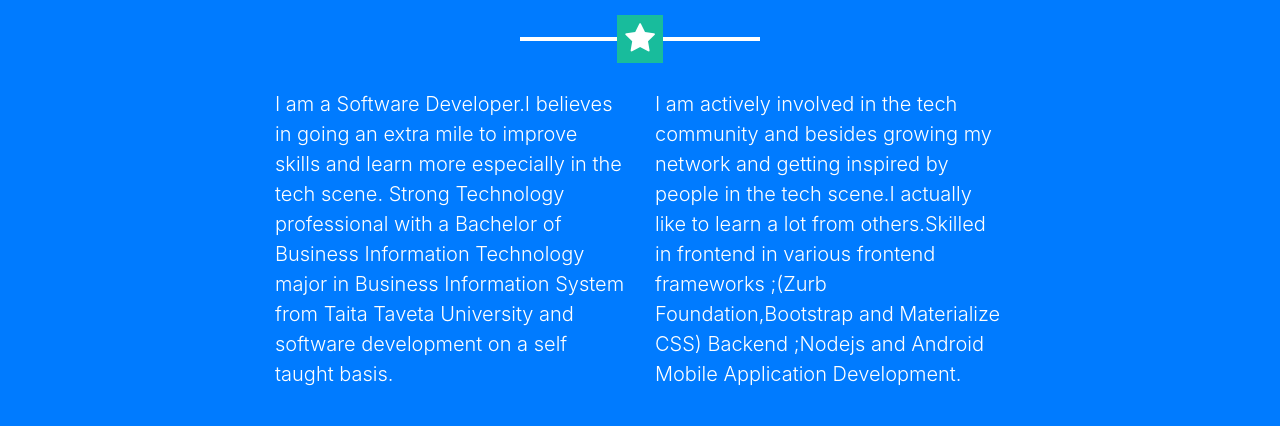
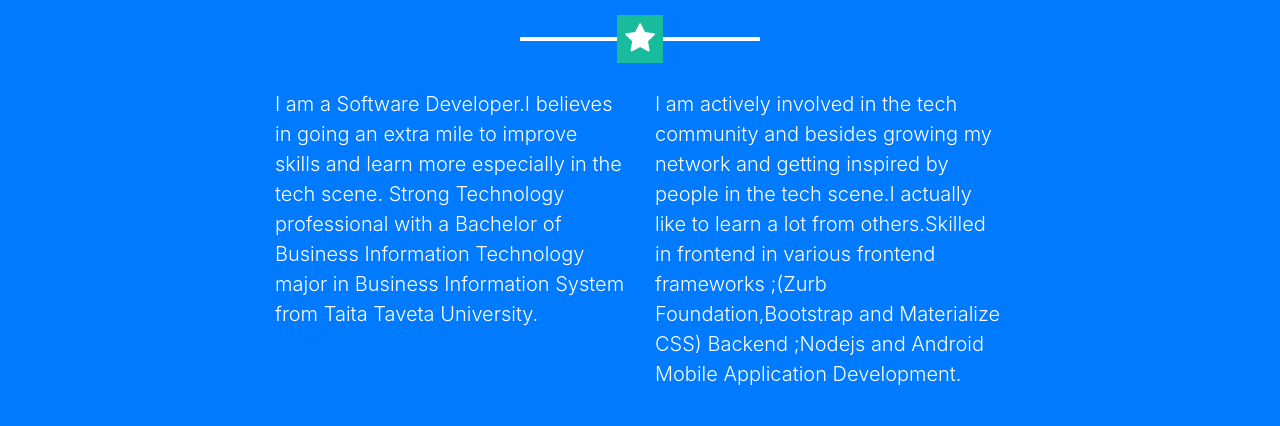
Before and after one commit to michaelanjia/michaelanjia.github.io, a website with bundled scripts: page index.html in a window 1280 px wide. Shown: the part 1611-2037 px from the top of the page. Built offline with nearby package versions, Linux system fonts and the light colour scheme.

Commit message:
updated profile

```diff
--- a/index.html
+++ b/index.html
@@ -120,7 +120,7 @@ I am a Software Developer.I believes in going an extra mile to improve skills an
 
 
 
-Strong Technology professional with a Bachelor of Business Information Technology major in Business Information System from Taita Taveta University and software development on a self taught basis.
+Strong Technology professional with a Bachelor of Business Information Technology major in Business Information System from Taita Taveta University.
 </p>
           </div>
           <div class="col-lg-4 mr-auto">
```
